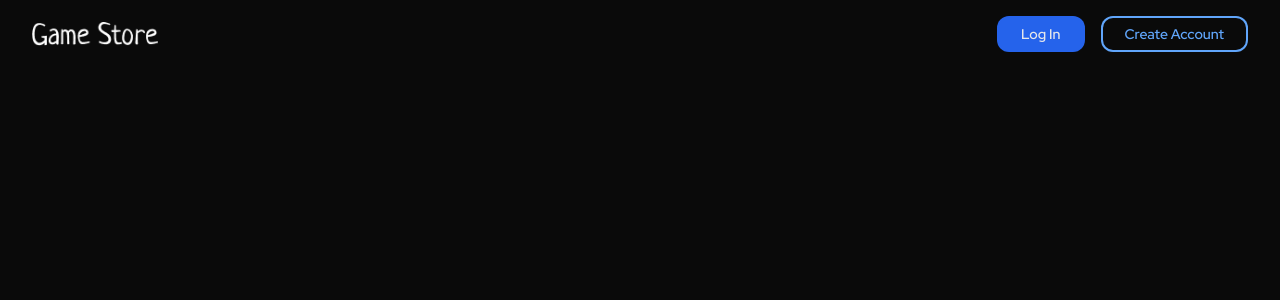
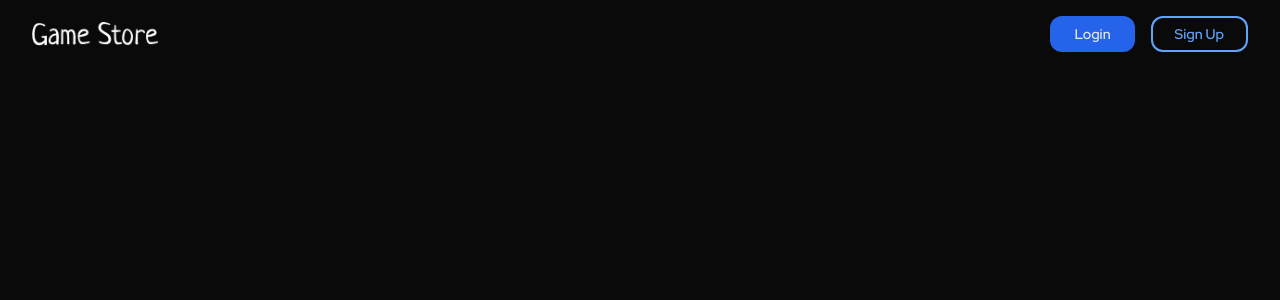
Before and after one commit to DavidAlmonacid/peaku-final-project, a React (Vite) app in the folder client/: page / in a window 1280 px wide. Shown: the top 300 px of the page. Built offline with nearby package versions, Linux system fonts and the light colour scheme.

Commit message:
Update header component

```diff
--- a/client/src/components/Header.jsx
+++ b/client/src/components/Header.jsx
@@ -6,22 +6,22 @@ export default function Header() {
   return (
     <header className="flex justify-between items-center px-8 py-4">
       <Link to="/" className="[&>picture>img]:max-h-6">
-        <picture className="hidden sm:block">
+        <picture className="hidden xs:block">
           <img src={logoBig} alt="game store logo big" />
         </picture>
 
-        <picture className="sm:hidden">
+        <picture className="xs:hidden">
           <img src={logoShort} alt="game store logo short" />
         </picture>
       </Link>
 
       <div className="flex gap-x-4 *:py-2 *:px-6 *:rounded-xl *:text-sm *:font-medium">
-        <button className="bg-primary-royal-blue">Log In</button>
+        <button className="bg-primary-royal-blue">Login</button>
         <Link
           to="/signup"
           className="ring-2 ring-inset ring-primary-ruddy-blue text-primary-ruddy-blue"
         >
-          Create Account
+          Sign Up
         </Link>
       </div>
     </header>
```
